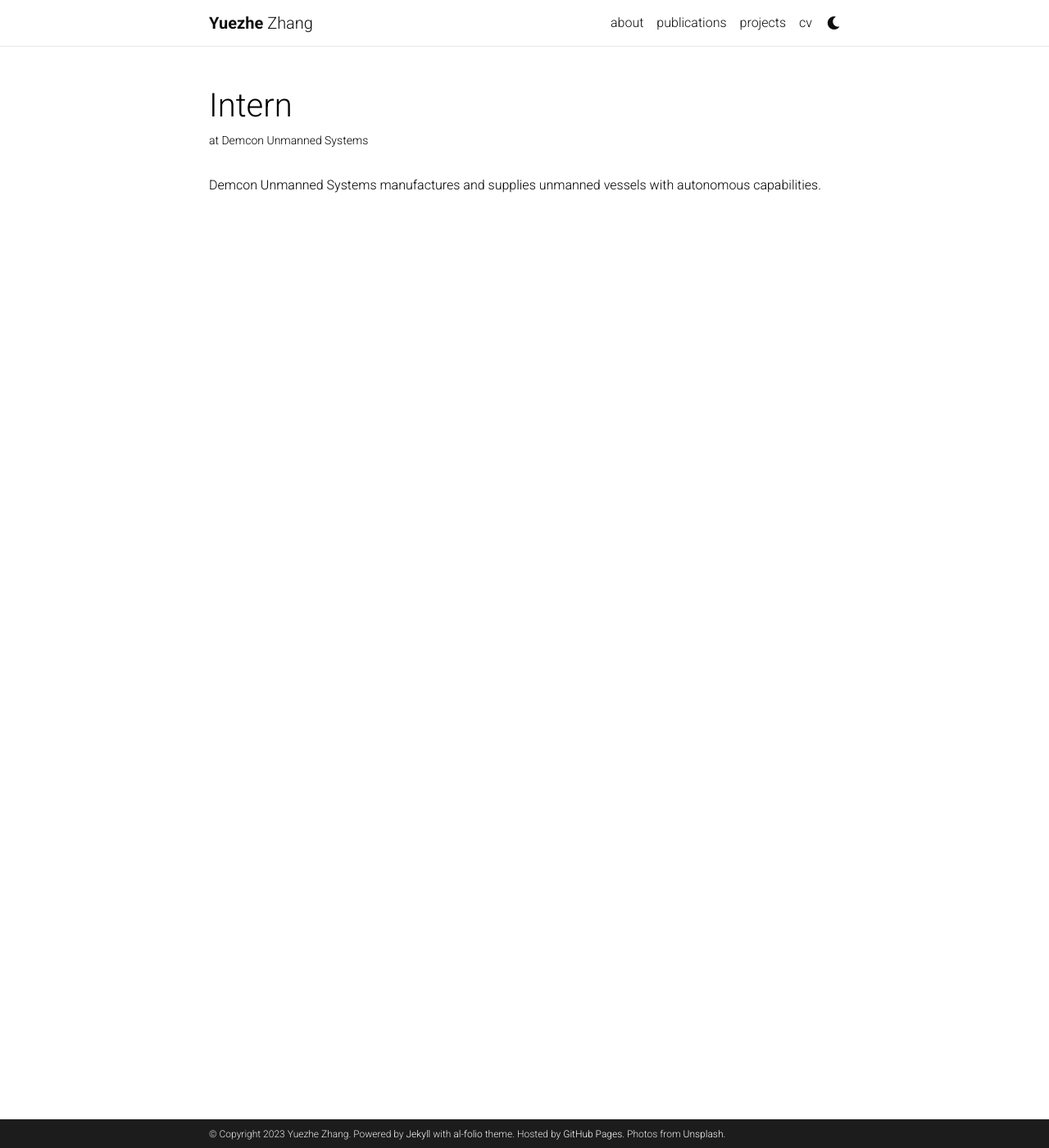
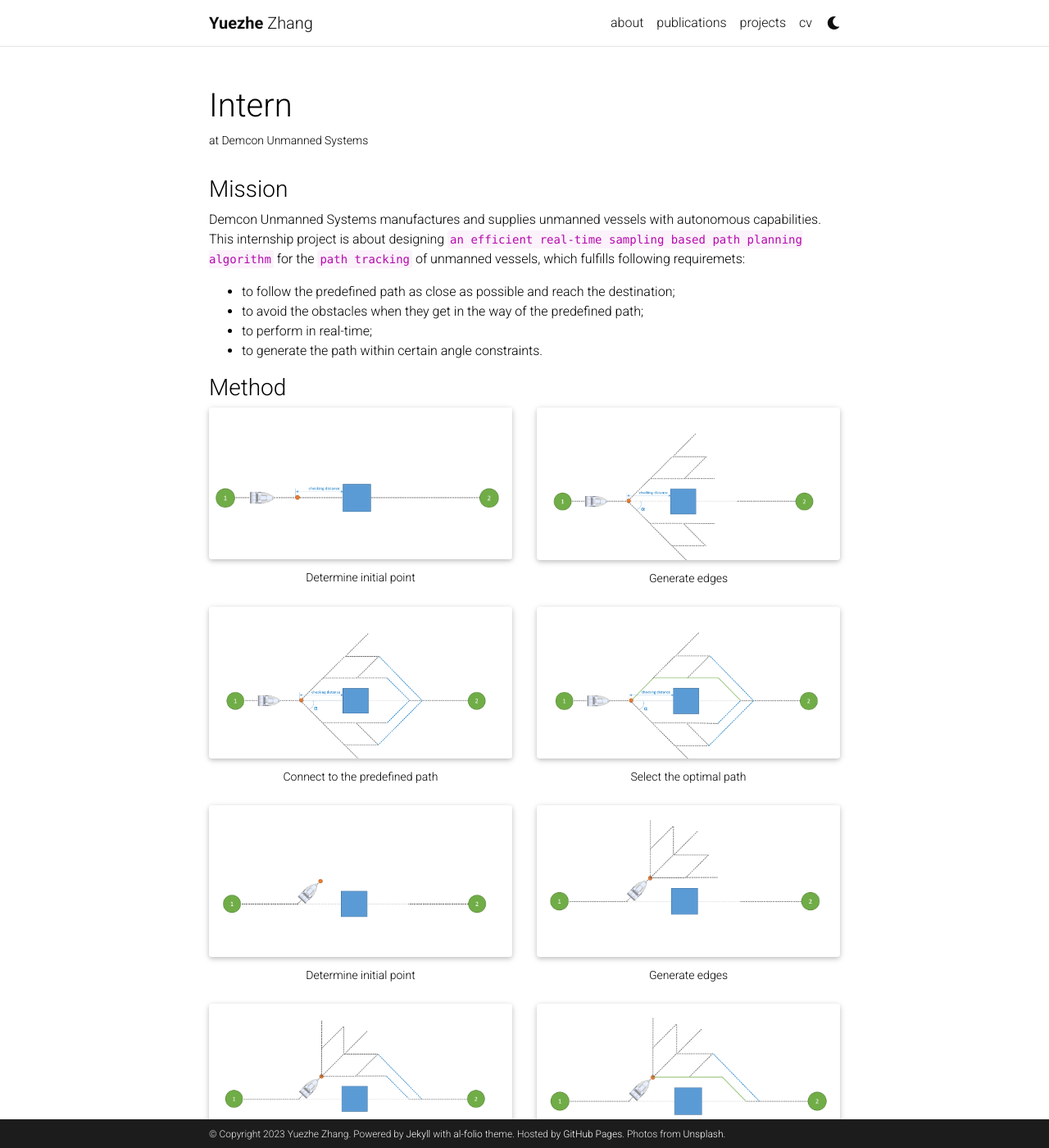
Before and after one commit to yuezhezhang/yuezhe-zhang.github.io, a Jekyll site: the page built from _projects/intern_dus.md, in a window 1280 px wide and 1400 px high. Shown: the whole window at 82% size. Built offline with Jekyll 4.4.1, drawn with Linux system fonts in a browser that asks for light colours; full-size pictures stand in for the smaller copies a plugin makes; comment, search, counter and statistics services are not loaded; a style sheet for code colours, icons or effects is not loaded; some of the changed text lies outside the part shown.

Commit message:
Update figures of intern

```diff
--- a/_projects/intern_dus.md
+++ b/_projects/intern_dus.md
@@ -7,4 +7,65 @@ importance: 1
 category: intern
 ---
 
-Demcon Unmanned Systems manufactures and supplies unmanned vessels with autonomous capabilities.
+### Mission
+Demcon Unmanned Systems manufactures and supplies unmanned vessels with autonomous capabilities. This internship project is about designing `an efficient real-time sampling based path planning algorithm` for the `path tracking` of unmanned vessels, which fulfills following requiremets:
+* to follow the predefined path as close as possible and reach the destination;
+* to avoid the obstacles when they get in the way of the predefined path;
+* to perform in real-time;
+* to generate the path within certain angle constraints.
+
+### Method
+
+<div class="row">
+    <div class="col-sm mt-1 mt-md-0">
+        {% include figure.html path="assets/img/intern/chap2-torch-1.png" title="example image" class="img-fluid rounded z-depth-1" caption="Determine initial point"%}
+    </div>
+    <div class="col-sm mt-1 mt-md-0">
+        {% include figure.html path="assets/img/intern/chap2-torch-2.png" title="example image" class="img-fluid rounded z-depth-1" caption="Generate edges"%}
+    </div>
+</div>
+<div class="row">
+    <div class="col-sm mt-1 mt-md-0">
+        {% include figure.html path="assets/img/intern/chap2-torch-3.png" title="example image" class="img-fluid rounded z-depth-1" caption="Connect to the predefined path"%}
+    </div>
+    <div class="col-sm mt-1 mt-md-0">
+        {% include figure.html path="assets/img/intern/chap2-torch-4.png" title="example image" class="img-fluid rounded z-depth-1" caption="Select the optimal path"%}
+    </div>
+</div>
+
+<div class="row">
+    <div class="col-sm mt-1 mt-md-0">
+        {% include figure.html path="assets/img/intern/chap2-torch-5.png" title="example image" class="img-fluid rounded z-depth-1" caption="Determine initial point"%}
+    </div>
+    <div class="col-sm mt-1 mt-md-0">
+        {% include figure.html path="assets/img/intern/chap2-torch-6.png" title="example image" class="img-fluid rounded z-depth-1" caption="Generate edges"%}
+    </div>
+</div>
+<div class="row">
+    <div class="col-sm mt-1 mt-md-0">
+        {% include figure.html path="assets/img/intern/chap2-torch-7.png" title="example image" class="img-fluid rounded z-depth-1" caption="Connect to the predefined path"%}
+    </div>
+    <div class="col-sm mt-1 mt-md-0">
+        {% include figure.html path="assets/img/intern/chap2-torch-8.png" title="example image" class="img-fluid rounded z-depth-1" caption="Select the optimal path"%}
+    </div>
+</div>
+
+
+### Results
+
+<div class="row">
+    <div class="col-sm mt-1 mt-md-0">
+        {% include figure.html path="assets/img/intern/single_obs.gif" title="example image" class="img-fluid rounded z-depth-1" caption="Circumvent a single obstacle"%}
+    </div>
+    <div class="col-sm mt-1 mt-md-0">
+        {% include figure.html path="assets/img/intern/wide_obs.gif" title="example image" class="img-fluid rounded z-depth-1" caption="Circumvent a wide obstacle"%}
+    </div>
+</div>
+<div class="row">
+    <div class="col-sm mt-1 mt-md-0">
+        {% include figure.html path="assets/img/intern/long_obs.gif" title="example image" class="img-fluid rounded z-depth-1" caption="Circumvent a wide obstacle"%}
+    </div>
+    <div class="col-sm mt-1 mt-md-0">
+        {% include figure.html path="assets/img/intern/multiple_obs.gif" title="example image" class="img-fluid rounded z-depth-1" caption="Circumvent multiple obstacles"%}
+    </div>
+</div>
```
Also changed, not shown: assets/img/intern/chap2-torch-1.png (added), assets/img/intern/chap2-torch-2.png (added), assets/img/intern/chap2-torch-3.png (added), assets/img/intern/chap2-torch-4.png (added), assets/img/intern/chap2-torch-5.png (added), assets/img/intern/chap2-torch-6.png (added), assets/img/intern/chap2-torch-7.png (added), assets/img/intern/chap2-torch-8.png (added).
